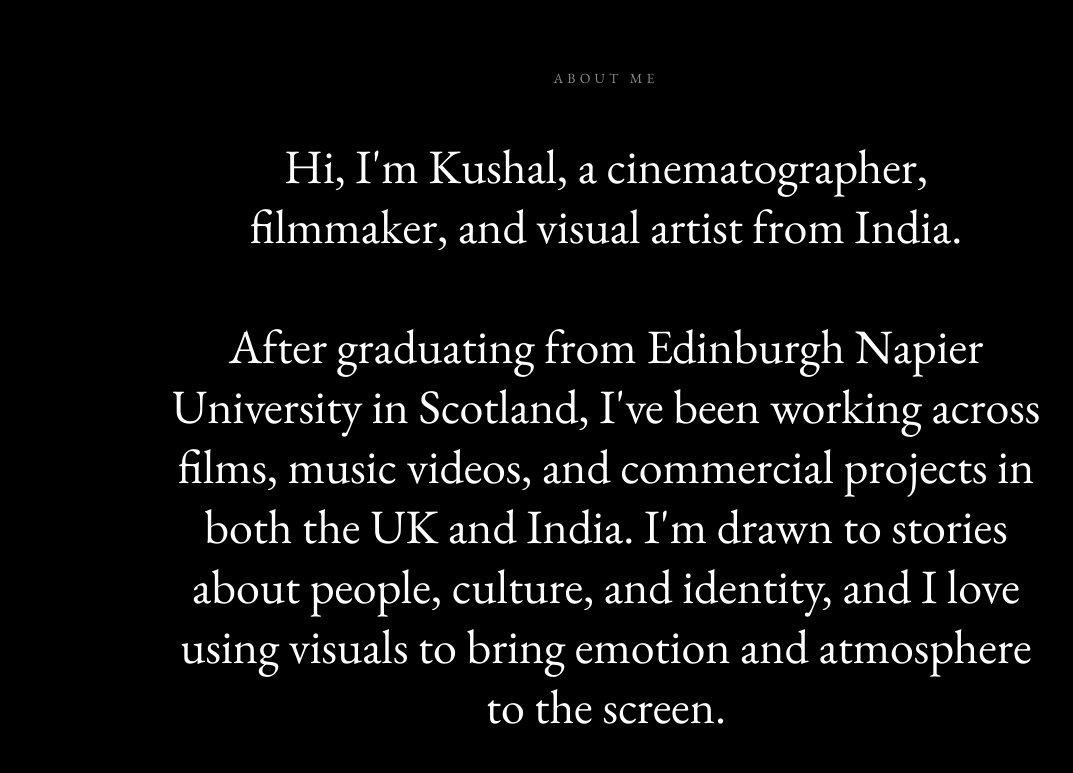
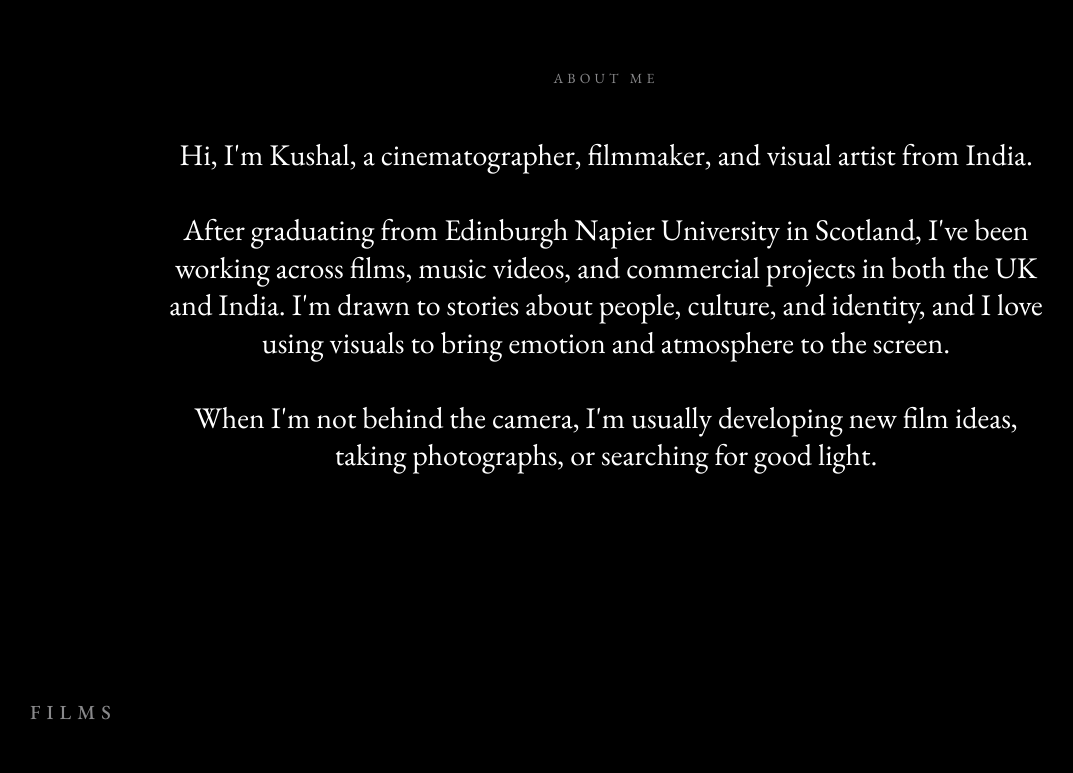
Before and after one commit to JetrayProjects/PortfolioWebsite-Kushal_Dhingra, a Next.js app: page / in a window 1280 px wide. Shown: the part 1260-2033 px from the top of the page, without its empty margins (34-1107 px from the left). Built offline with nearby package versions, Linux system fonts and the light colour scheme.

Commit message:
Decreased font size

```diff
--- a/components/About.tsx
+++ b/components/About.tsx
@@ -34,7 +34,7 @@ export default function About() {
                 <h2 className="text-xs md:text-sm tracking-[0.3em] uppercase text-[#89898b] mb-12">
                     About Me
                 </h2>
-                <p ref={textRef} className="text-2xl md:text-4xl lg:text-5xl leading-tight font-light text-[#ffffff] text-balance">
+                <p ref={textRef} className="text-2xl md:text-4xl lg:text-3xl leading-tight font-light text-[#ffffff] text-balance">
                     Hi, I'm Kushal, a cinematographer, filmmaker, and visual artist from India.
                     <br/><br/>
                     After graduating from Edinburgh Napier University in Scotland, I've been working across films, music videos, and commercial projects in both the UK and India. I'm drawn to stories about people, culture, and identity, and I love using visuals to bring emotion and atmosphere to the screen.
```
